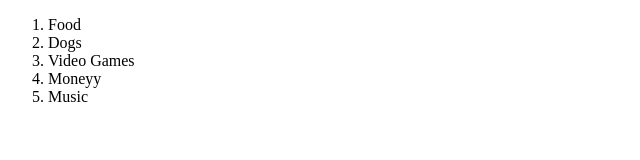
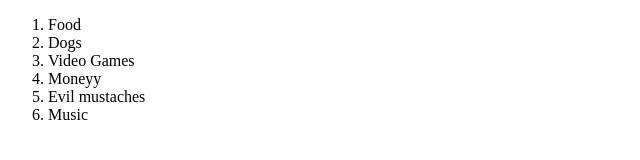
Before and after one commit to TristinNguyen/my-fav-things, a plain HTML site: page index.html in a window 1280 px wide. Shown: the whole page, without its empty margins (0-640 px from the left). Drawn offline with Linux system fonts and the light colour scheme.

Commit message:
Update index.html
added items

```diff
--- a/index.html
+++ b/index.html
@@ -14,6 +14,7 @@
         <li>Dogs</li>
         <li>Video Games</li>
         <li>Moneyy</li>
+        <li>Evil mustaches</li>
         <li>Music</li>
     </ol>
 </body>
```
